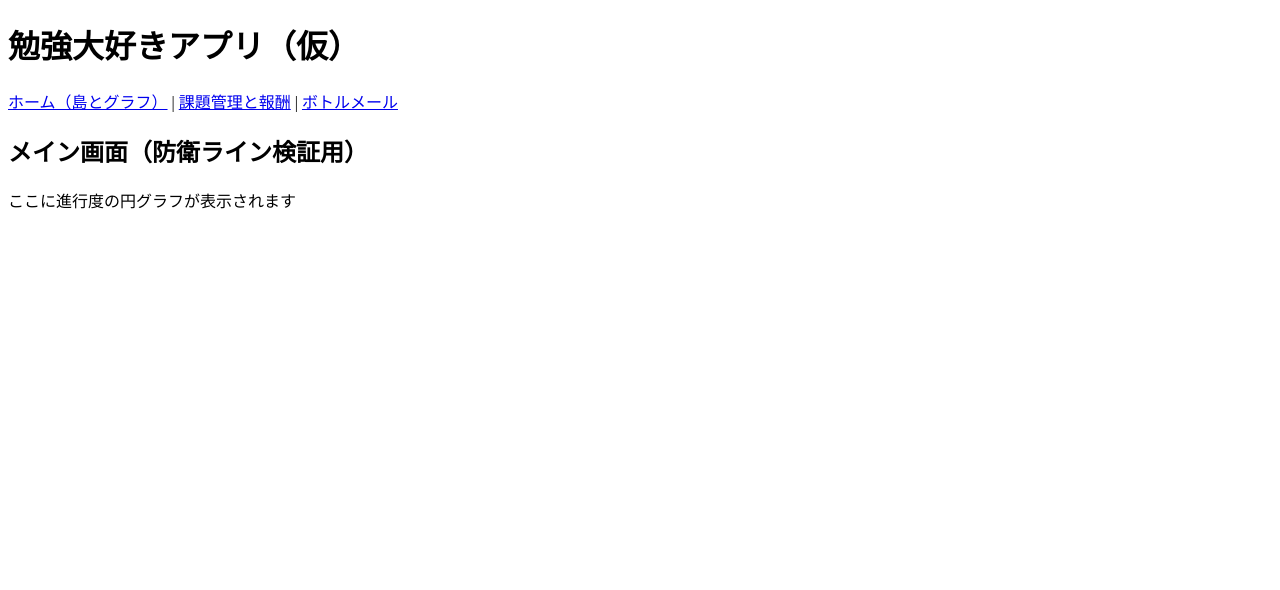
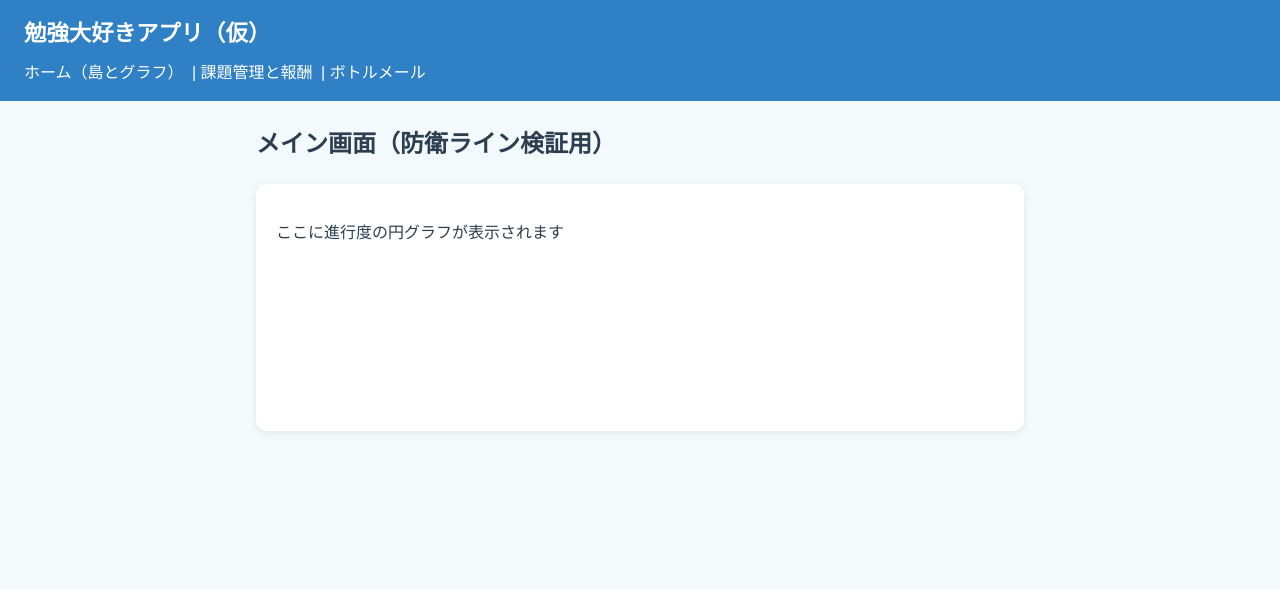
Before and after one commit to onowayy/study_app, a PHP site: page / in a window 1280 px wide. Shown: the top 590 px of the page. Run offline with PHP 8.4, Linux system fonts and the light colour scheme; a map, chart or similar area stays blank.

Commit message:
style.css

```diff
--- a/css/style.css
+++ b/css/style.css
@@ -1 +1,95 @@
-style.css
+* {
+    box-sizing: border-box;
+}
+
+body {
+    margin: 0;
+    font-family: "Hiragino Kaku Gothic ProN", "Meiryo", sans-serif;
+    background: #f4f9fc;
+    color: #2c3e50;
+    line-height: 1.6;
+}
+
+header {
+    background: #2f80c4;
+    color: #fff;
+    padding: 16px 24px;
+}
+
+header h1 {
+    margin: 0 0 8px 0;
+    font-size: 1.4rem;
+}
+
+header nav a {
+    color: #fff;
+    text-decoration: none;
+    margin-right: 4px;
+}
+
+header nav a:hover {
+    text-decoration: underline;
+}
+
+main {
+    max-width: 800px;
+    margin: 24px auto;
+    padding: 0 16px;
+}
+
+.container {
+    max-width: 700px;
+    margin: 24px auto;
+    background: #fff;
+    padding: 24px;
+    border-radius: 10px;
+    box-shadow: 0 2px 8px rgba(0, 0, 0, 0.08);
+}
+
+#dashboard {
+    background: #fff;
+    border-radius: 10px;
+    padding: 20px;
+    box-shadow: 0 2px 8px rgba(0, 0, 0, 0.08);
+}
+
+.game-status-box {
+    box-shadow: 0 2px 8px rgba(0, 0, 0, 0.08);
+}
+
+textarea {
+    width: 100%;
+    max-width: 400px;
+    font-family: inherit;
+    padding: 8px;
+    border: 1px solid #ccc;
+    border-radius: 6px;
+}
+
+canvas {
+    background: #fff;
+    display: block;
+    margin-top: 8px;
+}
+
+button {
+    cursor: pointer;
+    border: none;
+    border-radius: 6px;
+    padding: 8px 16px;
+    font-size: 0.95rem;
+}
+
+button[type="submit"] {
+    background: #2f80c4;
+    color: #fff;
+}
+
+button[type="submit"]:hover {
+    background: #256ba0;
+}
+
+button#clearCanvas {
+    background: #e0e0e0;
+    color: #333;
+}
```
